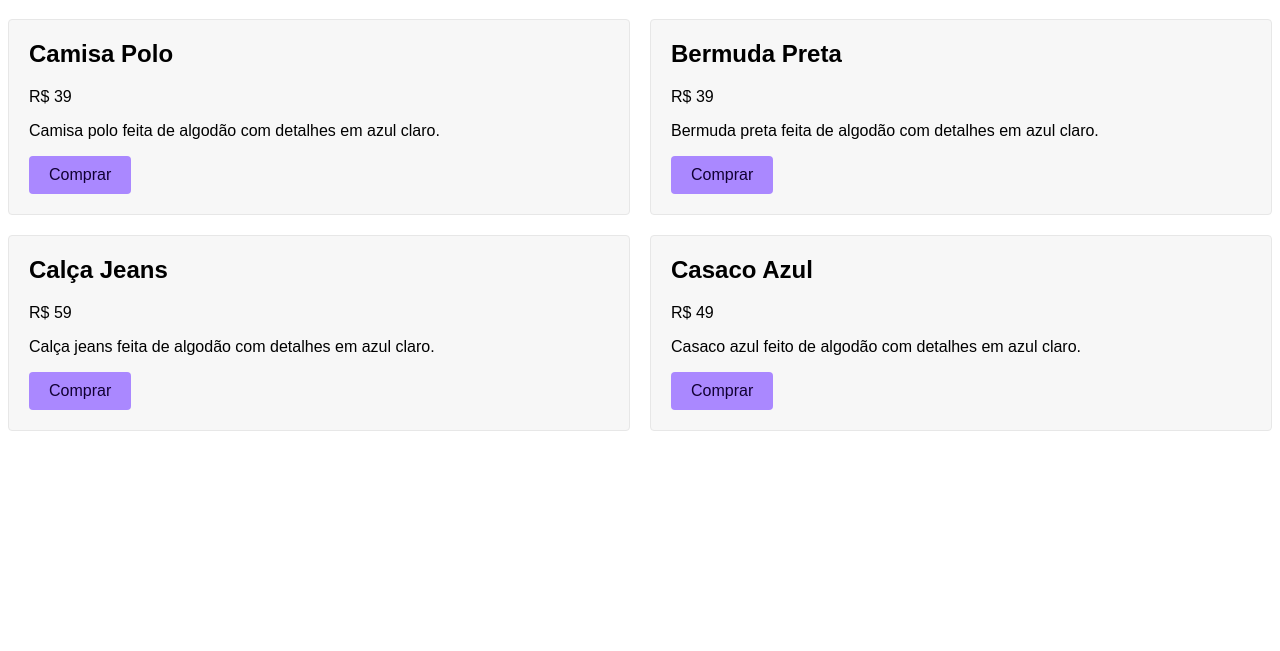
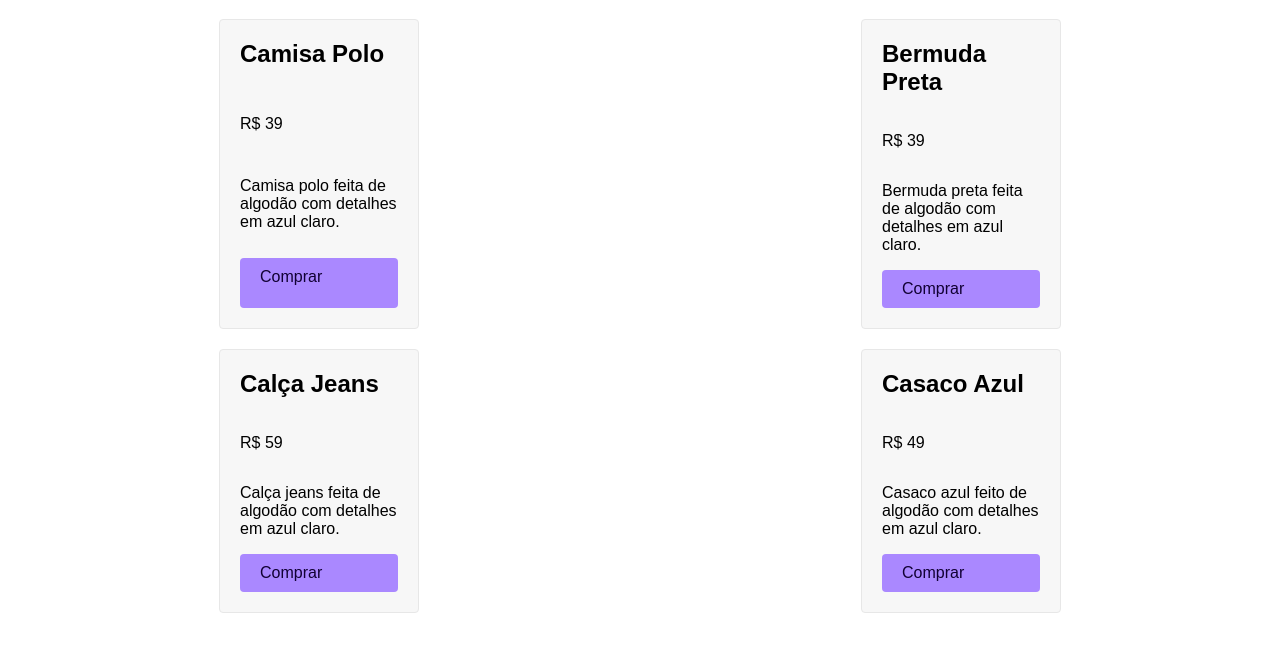
Before and after one commit to eduardoamorim-dev/frontend-basico, a plain HTML site: page css/display-grid/index.html in a window 1280 px wide. Shown: the part 61-712 px from the top of the page. Drawn offline with Linux system fonts and the light colour scheme.

Commit message:
feat: justify content and align-content

```diff
--- a/css/display-grid/style.css
+++ b/css/display-grid/style.css
@@ -1,28 +1,8 @@
 .grid {
     display: grid;
-    grid-template-columns: 1fr 1fr;
+    grid-template-columns: 200px 200px;
     gap: 20px;
-}
-
-body {
-    font-family: Arial;
-}
-
-h2 {
-    margin-top: 0px;
-}
-
-h1 {
-    text-align: center;
-}
-
-.comprar {
-    display: inline-block;
-    padding: 10px 20px;
-    background: #a8f;
-    color: #103;
-    text-decoration: none;
-    border-radius: 4px;
+    justify-content: space-around;
 }
 
 .item {
@@ -30,4 +10,25 @@ h1 {
     border: 1px solid #e7e7e7;
     padding: 20px;
     border-radius: 4px;
+    display: grid;
 }
+
+body {
+    font-family: Arial;
+}
+
+h1 {
+    text-align: center;
+}
+
+h2 {
+    margin-top: 0px;
+}
+
+.comprar {
+    background: #a8f;
+    color: #103;
+    padding: 10px 20px;
+    text-decoration: none;
+    border-radius: 4px;
+}
```
